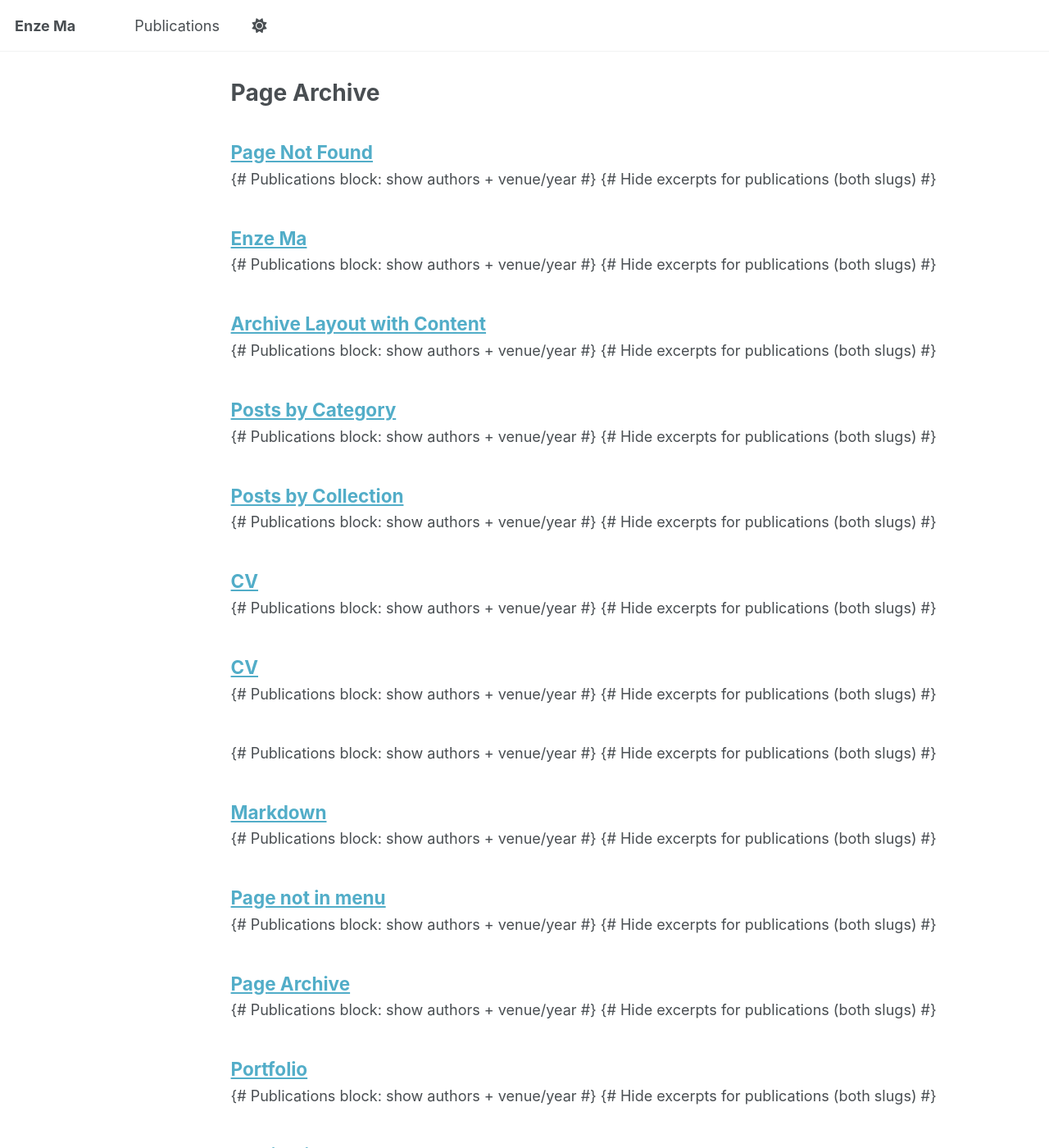
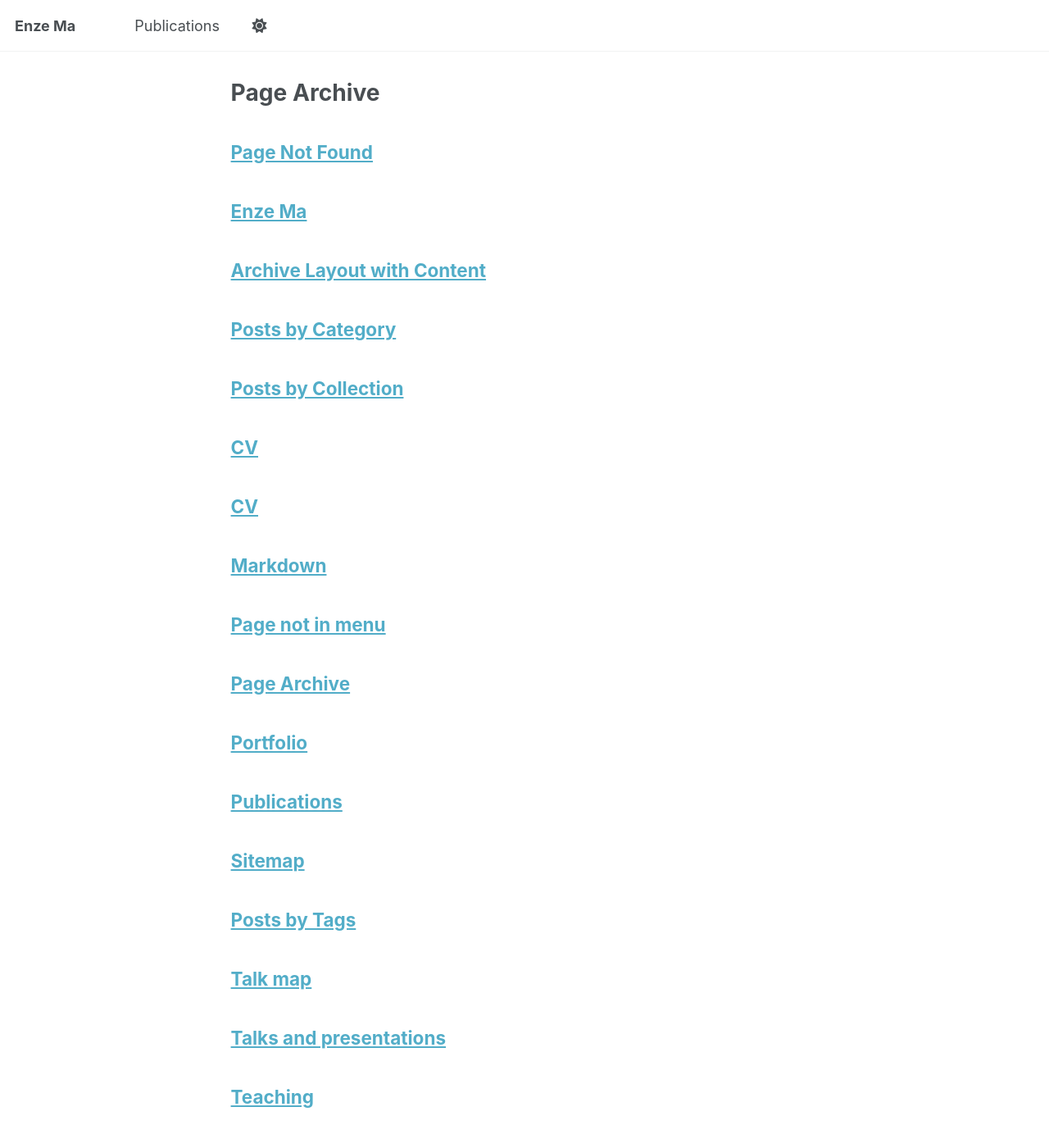
Before and after one commit to sora1998/sora1998.github.io, a Jekyll site: the page built from _pages/page-archive.html, in a window 1280 px wide and 1400 px high. Shown: the whole window at 82% size. Built offline with Jekyll 4.4.1, drawn with Linux system fonts in a browser that asks for light colours; a script that is not in the unit is left out; some of the changed text lies outside the part shown.

Commit message:
Update archive-single.html

```diff
--- a/_includes/archive-single.html
+++ b/_includes/archive-single.html
@@ -45,21 +45,21 @@
       </p>
     {% endif %}
 
-    {# Publications block: show authors + venue/year #}
+    {%- comment -%} Publications: authors + venue/year; no abstract/excerpt {%- endcomment -%}
     {% if post.collection == 'publications' or post.collection == 'publication' %}
-      {% assign author_line = post.authors | default: post.author %}
+
+      {%- assign author_line = post.authors | default: post.author -%}
       {% if author_line %}
+        {% if author_line.first %}
+          {%- assign formatted_authors = author_line | join: ", " -%}
+        {% else %}
+          {%- assign formatted_authors = author_line -%}
+        {% endif %}
         <p class="pub-authors">
-          {% if author_line %}
-            {% if author_line.first %}
-              {%- assign formatted_authors = author_line | join: ", " -%}
-            {% else %}
-              {%- assign formatted_authors = author_line -%}
-            {% endif %}
-            <p class="pub-authors">{{ formatted_authors }}</p>
-          {% endif %}
+          {{ formatted_authors | markdownify | strip | remove: '<p>' | remove: '</p>' }}
         </p>
       {% endif %}
+
       {% if post.venue %}
         <p><i>{{ post.venue }}</i>, {{ post.date | default: "1900-01-01" | date: "%Y" }}</p>
       {% else %}
@@ -86,7 +86,7 @@
       </p>
     {% endif %}
 
-    {# Hide excerpts for publications (both slugs) #}
+    {%- comment -%} Show excerpt only for non-publications {%- endcomment -%}
     {% if post.collection != 'publications' and post.collection != 'publication' %}
       {% if post.excerpt and site.read_more != 'enabled' %}
         <p class="archive__item-excerpt" itemprop="description">
```
